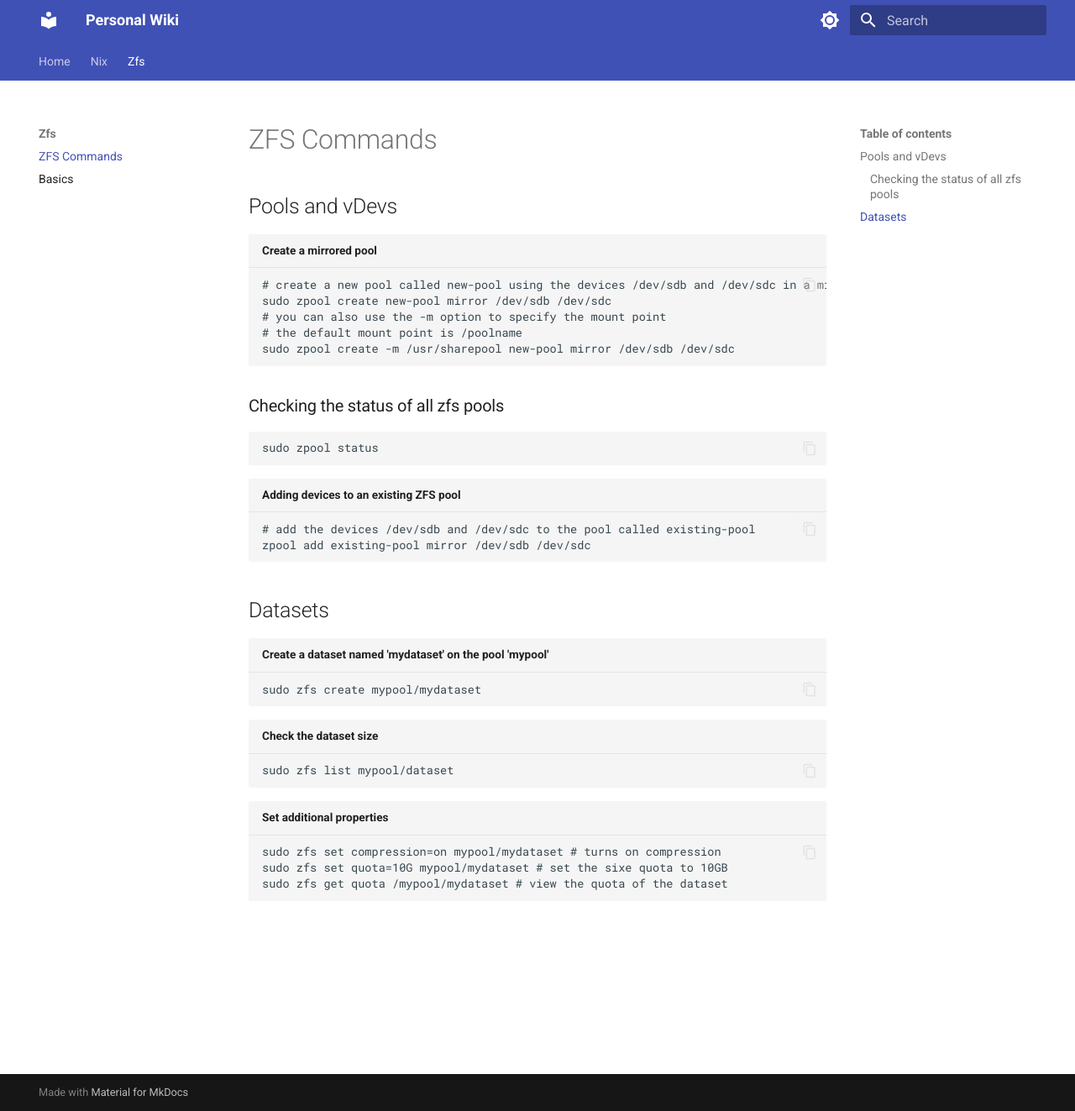
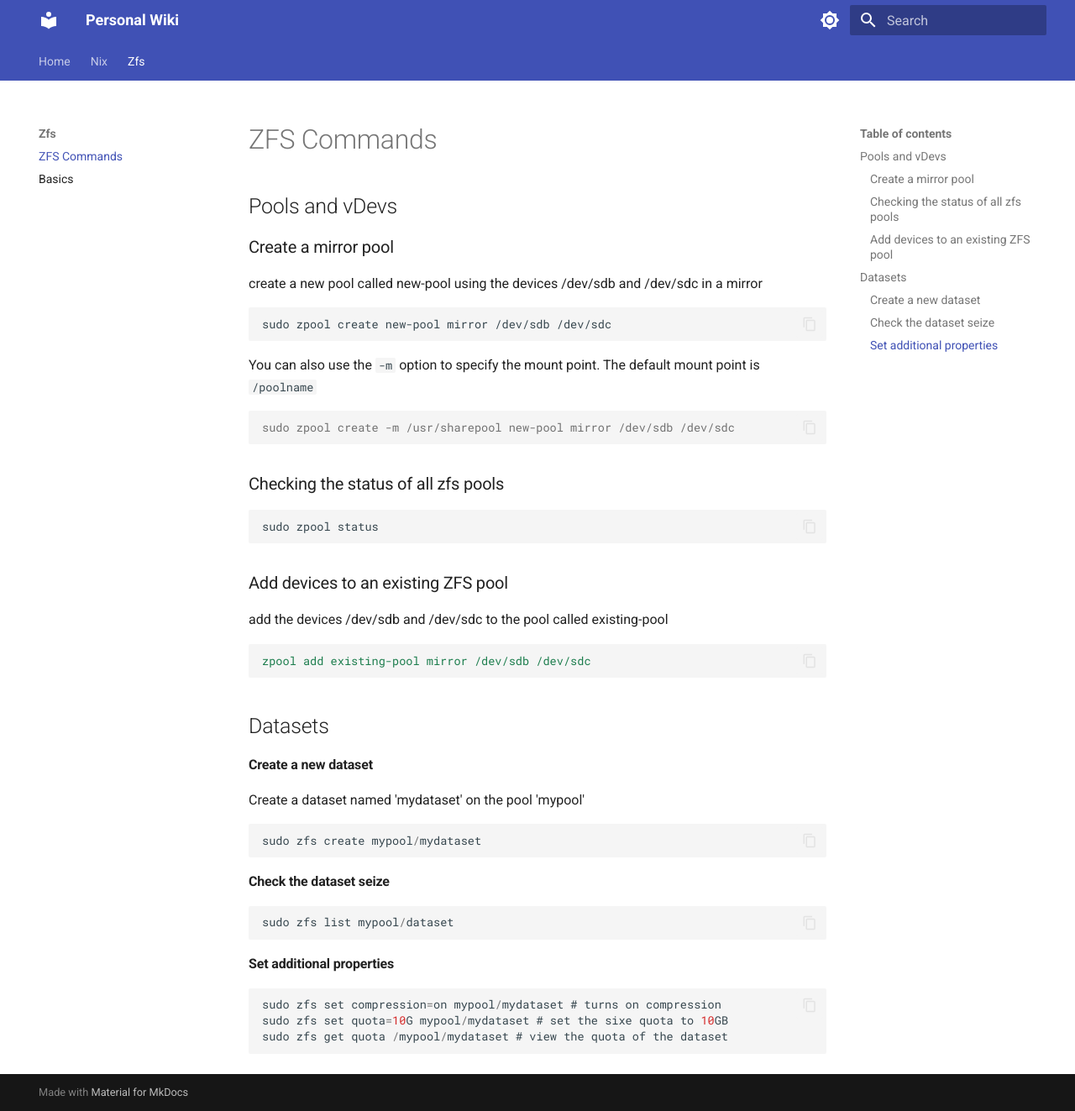
Before and after one commit to chusovich/wiki, an MkDocs documentation site: the page built from docs/zfs/commands.md, in a window 1280 px wide and 1323 px high. Shown: the whole window at 84% size. Built offline with MkDocs 1.6.1 and Material for MkDocs 9.7.7, drawn with Linux system fonts in a browser that asks for light colours.

Commit message:
more formatting

````diff
--- a/docs/zfs/commands.md
+++ b/docs/zfs/commands.md
@@ -2,34 +2,42 @@
 
 ## Pools and vDevs
 
-``` title="Create a mirrored pool"
-# create a new pool called new-pool using the devices /dev/sdb and /dev/sdc in a mirror
+### Create a mirror pool
+create a new pool called new-pool using the devices /dev/sdb and /dev/sdc in a mirror
+```terminal
 sudo zpool create new-pool mirror /dev/sdb /dev/sdc
-# you can also use the -m option to specify the mount point
-# the default mount point is /poolname
+```
+You can also use the ```-m``` option to specify the mount point. The default mount point is ```/poolname```
+```console
 sudo zpool create -m /usr/sharepool new-pool mirror /dev/sdb /dev/sdc
 ```
 
 ### Checking the status of all zfs pools
-```
+```bash
 sudo zpool status
 ```
 
-``` title="Adding devices to an existing ZFS pool"
-# add the devices /dev/sdb and /dev/sdc to the pool called existing-pool
+### Add devices to an existing ZFS pool
+add the devices /dev/sdb and /dev/sdc to the pool called existing-pool
+```yaml
 zpool add existing-pool mirror /dev/sdb /dev/sdc
 ```
 
 ## Datasets
-``` title="Create a dataset named 'mydataset' on the pool 'mypool'"
+
+#### Create a new dataset
+Create a dataset named 'mydataset' on the pool 'mypool'
+```rust
 sudo zfs create mypool/mydataset
 ```
 
-```title="Check the dataset size"
+#### Check the dataset seize
+```go
 sudo zfs list mypool/dataset
 ```
 
-``` title="Set additional properties"
+#### Set additional properties
+```cpp
 sudo zfs set compression=on mypool/mydataset # turns on compression
 sudo zfs set quota=10G mypool/mydataset # set the sixe quota to 10GB
 sudo zfs get quota /mypool/mydataset # view the quota of the dataset
````
